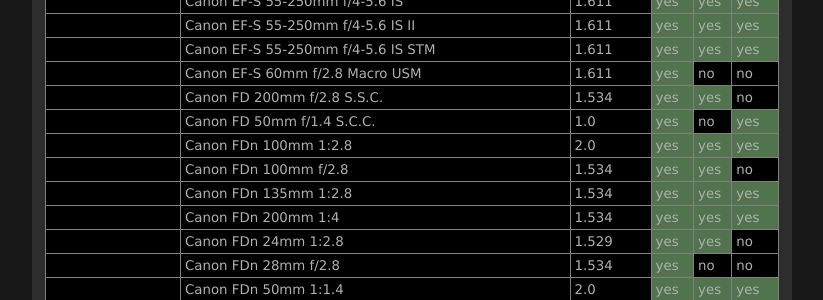
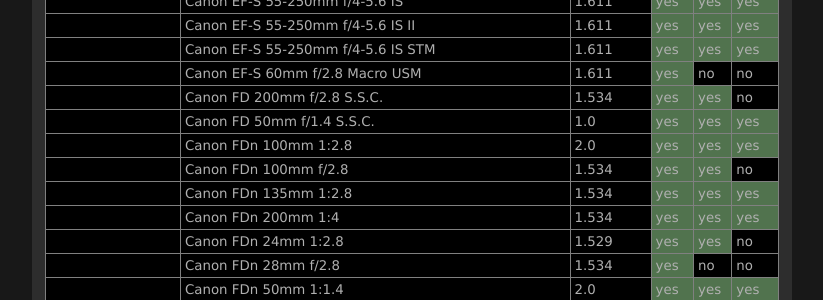
Before and after one commit to lensfun/lensfun.github.io, a Jekyll site: the page built from _posts/lenslist/2999-12-31-Lenslist-master.md, in a window 1280 px wide and 900 px high, scrolled down 4273 px. Shown: the part 146-446 px from the top of the window, without its empty margins (284-1107 px from the left). Built offline with Jekyll 4.4.1, drawn with Linux system fonts in a browser that asks for light colours.

Commit message:
Update master lens list from GitHub Actions

```diff
--- a/_posts/lenslist/2999-12-31-Lenslist-master.md
+++ b/_posts/lenslist/2999-12-31-Lenslist-master.md
@@ -175,7 +175,7 @@ This list was generated on 2025-10-15 from current Lensfun sources. Your Lensfun
 <tr class="lenslist-bg1"><td></td><td>Canon EF-S 55-250mm f/4-5.6 IS STM</td><td>1.611</td><td class="lenslist-highlight lenslist-check">yes</td><td class="lenslist-highlight lenslist-check">yes</td><td class="lenslist-highlight lenslist-check">yes</td></tr>
 <tr class="lenslist-bg1"><td></td><td>Canon EF-S 60mm f/2.8 Macro USM</td><td>1.611</td><td class="lenslist-highlight lenslist-check">yes</td><td class="lenslist-check">no</td><td class="lenslist-check">no</td></tr>
 <tr class="lenslist-bg1"><td></td><td>Canon FD 200mm f/2.8 S.S.C.</td><td>1.534</td><td class="lenslist-highlight lenslist-check">yes</td><td class="lenslist-highlight lenslist-check">yes</td><td class="lenslist-check">no</td></tr>
-<tr class="lenslist-bg1"><td></td><td>Canon FD 50mm f/1.4 S.C.C.</td><td>1.0</td><td class="lenslist-highlight lenslist-check">yes</td><td class="lenslist-check">no</td><td class="lenslist-highlight lenslist-check">yes</td></tr>
+<tr class="lenslist-bg1"><td></td><td>Canon FD 50mm f/1.4 S.S.C.</td><td>1.0</td><td class="lenslist-highlight lenslist-check">yes</td><td class="lenslist-highlight lenslist-check">yes</td><td class="lenslist-highlight lenslist-check">yes</td></tr>
 <tr class="lenslist-bg1"><td></td><td>Canon FDn 100mm 1:2.8</td><td>2.0</td><td class="lenslist-highlight lenslist-check">yes</td><td class="lenslist-highlight lenslist-check">yes</td><td class="lenslist-highlight lenslist-check">yes</td></tr>
 <tr class="lenslist-bg1"><td></td><td>Canon FDn 100mm f/2.8</td><td>1.534</td><td class="lenslist-highlight lenslist-check">yes</td><td class="lenslist-highlight lenslist-check">yes</td><td class="lenslist-check">no</td></tr>
 <tr class="lenslist-bg1"><td></td><td>Canon FDn 135mm 1:2.8</td><td>1.534</td><td class="lenslist-highlight lenslist-check">yes</td><td class="lenslist-highlight lenslist-check">yes</td><td class="lenslist-highlight lenslist-check">yes</td></tr>
```
